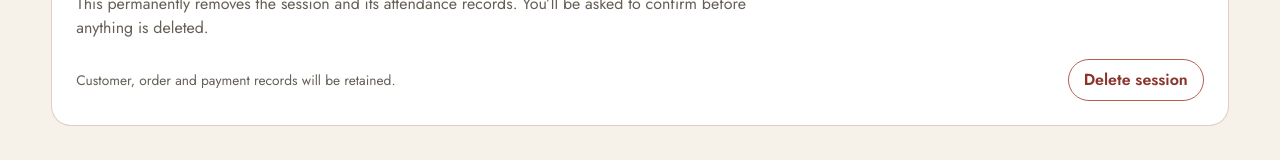
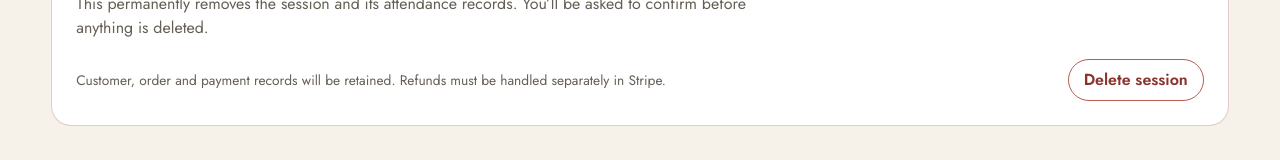
Before and after one commit to gbnakamura/flow-mama, a Next.js app: page /admin/sessions/demo-1 in a window 1280 px wide. Shown: the part 1704-1864 px from the top of the page. Built offline with nearby package versions, Linux system fonts and the light colour scheme; no server answers.

Commit message:
Clarify session deletion refund warning

```diff
--- a/components/delete-session-form.tsx
+++ b/components/delete-session-form.tsx
@@ -15,14 +15,14 @@ export function DeleteSessionForm({ action, bookedCount, disabled = false, slotI
       action={action}
       onSubmit={(event) => {
         const confirmed = window.confirm(
-          `Permanently delete this session?\n\nThis will remove the session, ${attendeeLabel}, and any associated checkout selections. Customer, order and payment records will be kept.\n\nThis cannot be undone.`,
+          `Permanently delete this session?\n\nThis will remove the session, ${attendeeLabel}, and any associated checkout selections. Customer, order and payment records will be kept. No refunds will be issued automatically.\n\nThis cannot be undone.`,
         );
         if (!confirmed) event.preventDefault();
       }}
     >
       <input type="hidden" name="slotId" value={slotId} />
       <input type="hidden" name="confirmDelete" value="yes" />
-      <p>Customer, order and payment records will be retained.</p>
+      <p>Customer, order and payment records will be retained. Refunds must be handled separately in Stripe.</p>
       <button className="danger-button" disabled={disabled}>Delete session</button>
     </form>
   );
```
Also changed, not shown: 1 other file (tests, documents, lock files or other folders).
